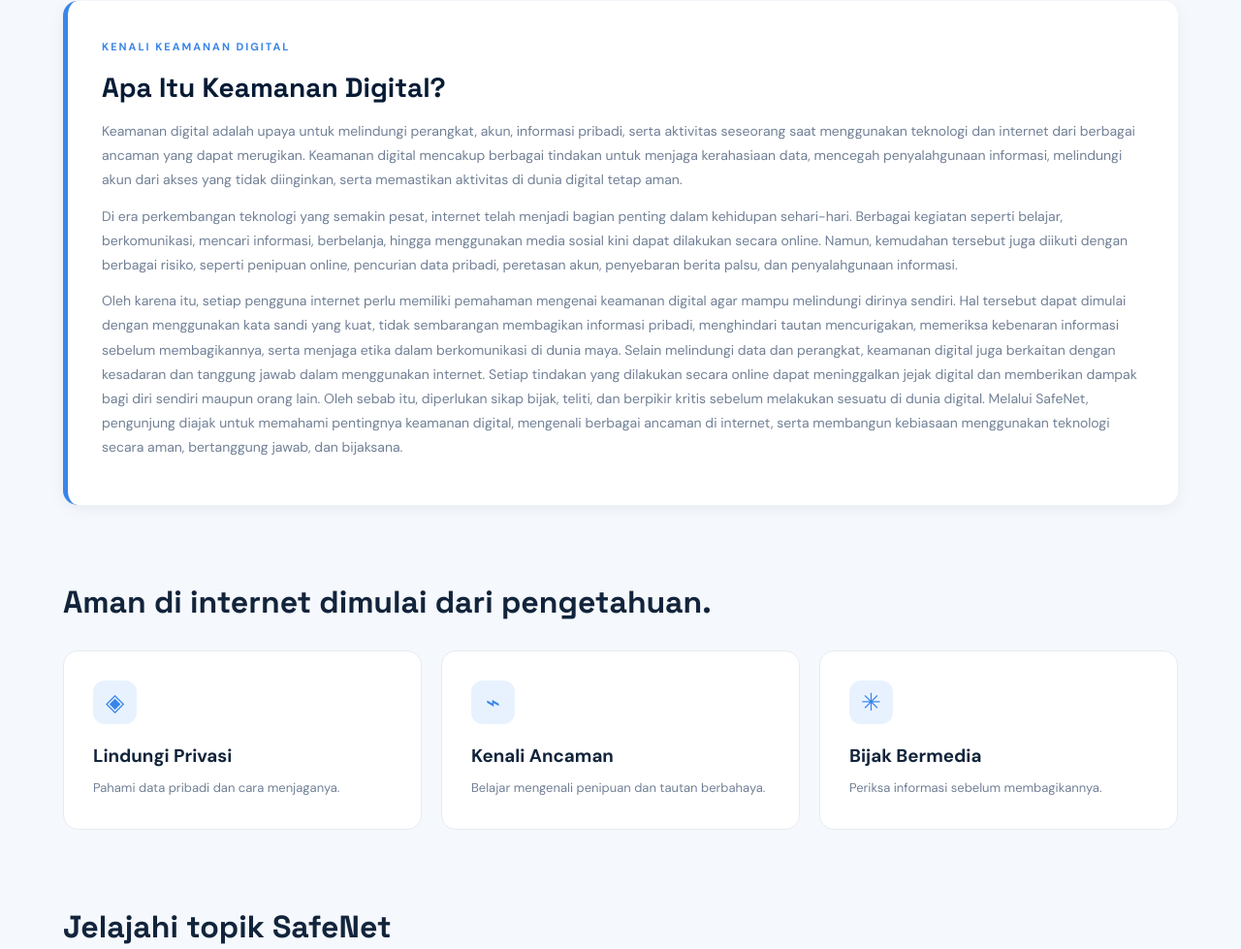
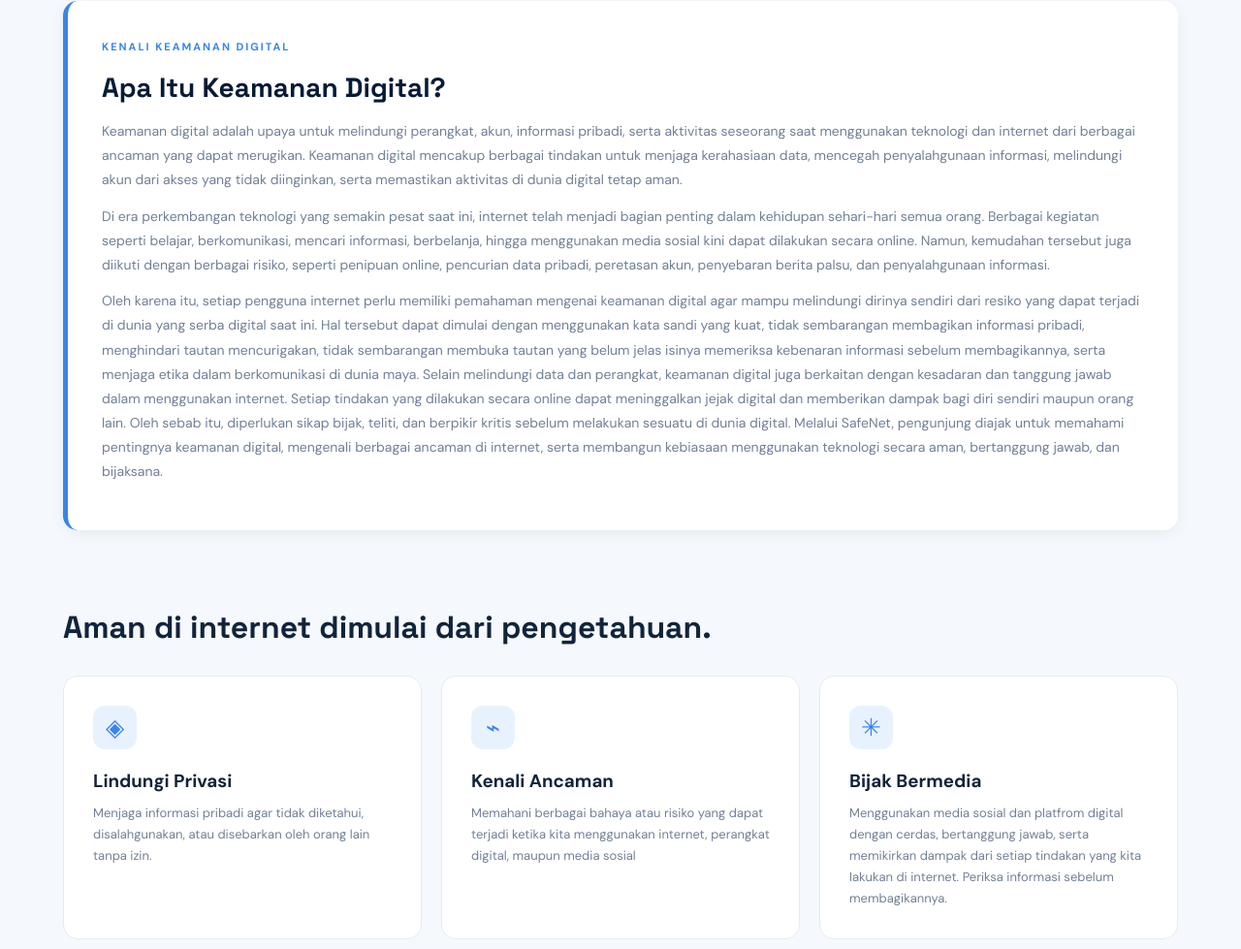
Before and after one commit to KerangHitam0113/SafeNet-1, a plain HTML site: page index.html in a window 1280 px wide. Shown: the part 776-1755 px from the top of the page at 97% size. Drawn offline with nearby package versions, Linux system fonts and the light colour scheme; no server answers.

Commit message:
Update index.html

```diff
--- a/index.html
+++ b/index.html
@@ -86,8 +86,8 @@
 
             <p>
 
-                    Di era perkembangan teknologi yang semakin pesat, internet telah menjadi
-                bagian penting dalam kehidupan sehari-hari. Berbagai kegiatan seperti belajar,
+                    Di era perkembangan teknologi yang semakin pesat saat ini, internet telah menjadi
+                bagian penting dalam kehidupan sehari-hari semua orang. Berbagai kegiatan seperti belajar,
                 berkomunikasi, mencari informasi, berbelanja, hingga menggunakan media sosial
                 kini dapat dilakukan secara online. Namun, kemudahan tersebut juga diikuti
                 dengan berbagai risiko, seperti penipuan online, pencurian data pribadi, peretasan akun,
@@ -98,17 +98,18 @@
 
             <p>
                     Oleh karena itu, setiap pengguna internet perlu memiliki pemahaman mengenai
-                keamanan digital agar mampu melindungi dirinya sendiri. Hal tersebut dapat dimulai
-                dengan menggunakan kata sandi yang kuat, tidak sembarangan membagikan informasi
-                pribadi, menghindari tautan mencurigakan, memeriksa kebenaran informasi sebelum
-                membagikannya, serta menjaga etika dalam berkomunikasi di dunia maya.
-                Selain melindungi data dan perangkat, keamanan digital juga berkaitan dengan kesadaran
-                dan tanggung jawab dalam menggunakan internet. Setiap tindakan yang dilakukan secara
-                online dapat meninggalkan jejak digital dan memberikan dampak bagi diri sendiri maupun
-                orang lain. Oleh sebab itu, diperlukan sikap bijak, teliti, dan berpikir kritis sebelum
-                melakukan sesuatu di dunia digital. Melalui SafeNet, pengunjung diajak untuk memahami
-                pentingnya keamanan digital, mengenali berbagai ancaman di internet, serta membangun
-                kebiasaan menggunakan teknologi secara aman, bertanggung jawab, dan bijaksana.
+                keamanan digital agar mampu melindungi dirinya sendiri dari resiko yang dapat
+                terjadi di dunia yang serba digital saat ini. Hal tersebut dapat dimulai dengan
+                menggunakan kata sandi yang kuat, tidak sembarangan membagikan informasi pribadi,
+                menghindari tautan mencurigakan, tidak sembarangan membuka tautan yang belum jelas
+                isinya memeriksa kebenaran informasi sebelum membagikannya, serta menjaga etika dalam
+                berkomunikasi di dunia maya. Selain melindungi data dan perangkat, keamanan digital
+                juga berkaitan dengan kesadaran dan tanggung jawab dalam menggunakan internet. Setiap
+                tindakan yang dilakukan secara online dapat meninggalkan jejak digital dan memberikan
+                dampak bagi diri sendiri maupun orang lain. Oleh sebab itu, diperlukan sikap bijak, teliti,
+                dan berpikir kritis sebelum melakukan sesuatu di dunia digital. Melalui SafeNet, pengunjung
+                diajak untuk memahami pentingnya keamanan digital, mengenali berbagai ancaman di internet,
+                serta membangun kebiasaan menggunakan teknologi secara aman, bertanggung jawab, dan bijaksana.
             </p>
 
         </div>
@@ -122,19 +123,19 @@
             <article class="feature-card">
                 <div class="feature-icon">◈</div>
                 <h3>Lindungi Privasi</h3>
-                <p>Pahami data pribadi dan cara menjaganya.</p>
+                <p>Menjaga informasi pribadi agar tidak diketahui, disalahgunakan, atau disebarkan oleh orang lain tanpa izin.</p>
             </article>
 
             <article class="feature-card">
                 <div class="feature-icon">⌁</div>
                 <h3>Kenali Ancaman</h3>
-                <p>Belajar mengenali penipuan dan tautan berbahaya.</p>
+                <p>Memahani berbagai bahaya atau risiko yang dapat terjadi ketika kita menggunakan internet, perangkat digital, maupun media sosial</p>
             </article>
 
             <article class="feature-card">
                 <div class="feature-icon">✳</div>
                 <h3>Bijak Bermedia</h3>
-                <p>Periksa informasi sebelum membagikannya.</p>
+                <p>Menggunakan media sosial dan platfrom digital dengan cerdas, bertanggung jawab, serta memikirkan dampak dari setiap tindakan yang kita lakukan di internet. Periksa informasi sebelum membagikannya.</p>
             </article>
 
         </div>
```
